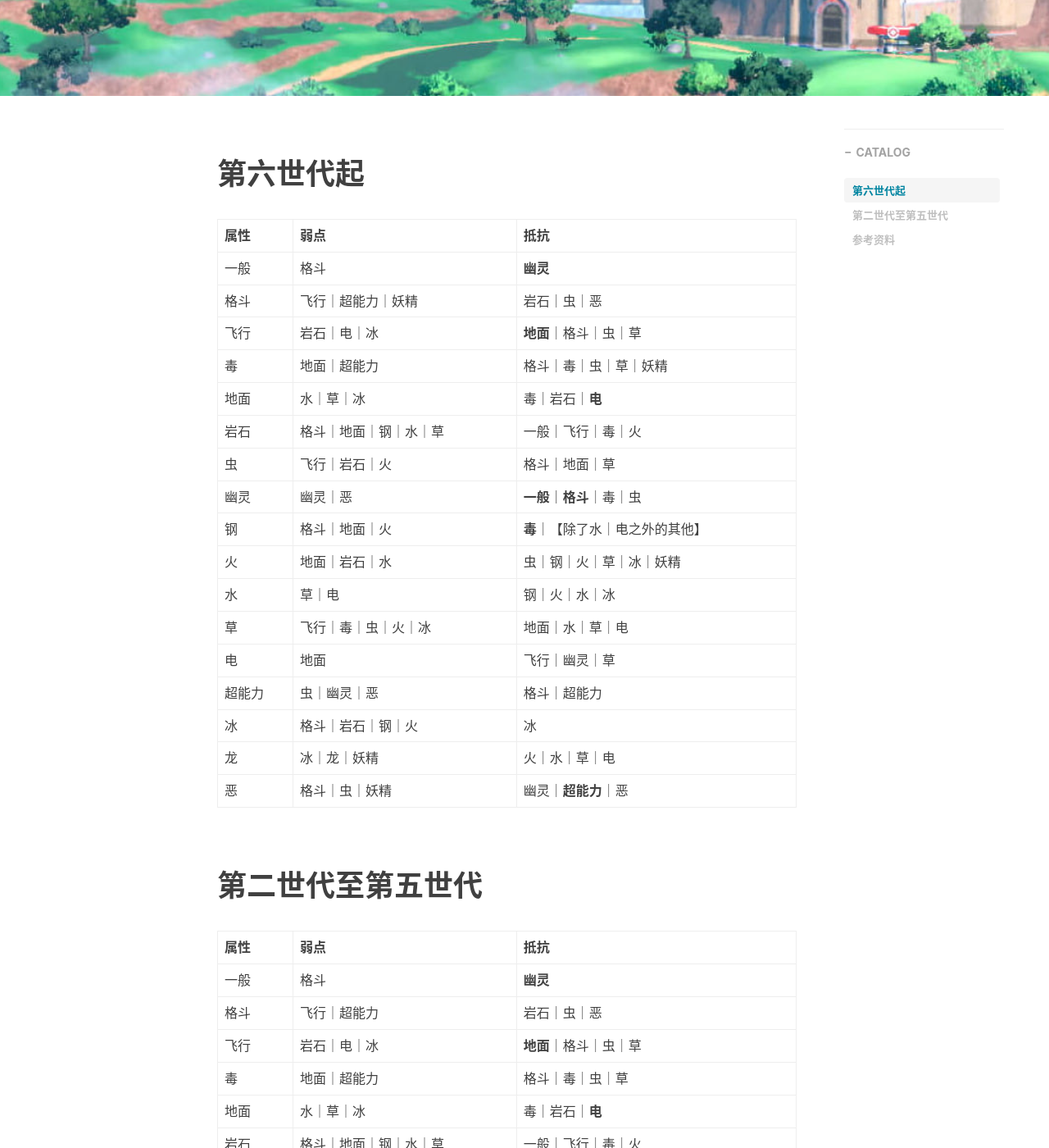
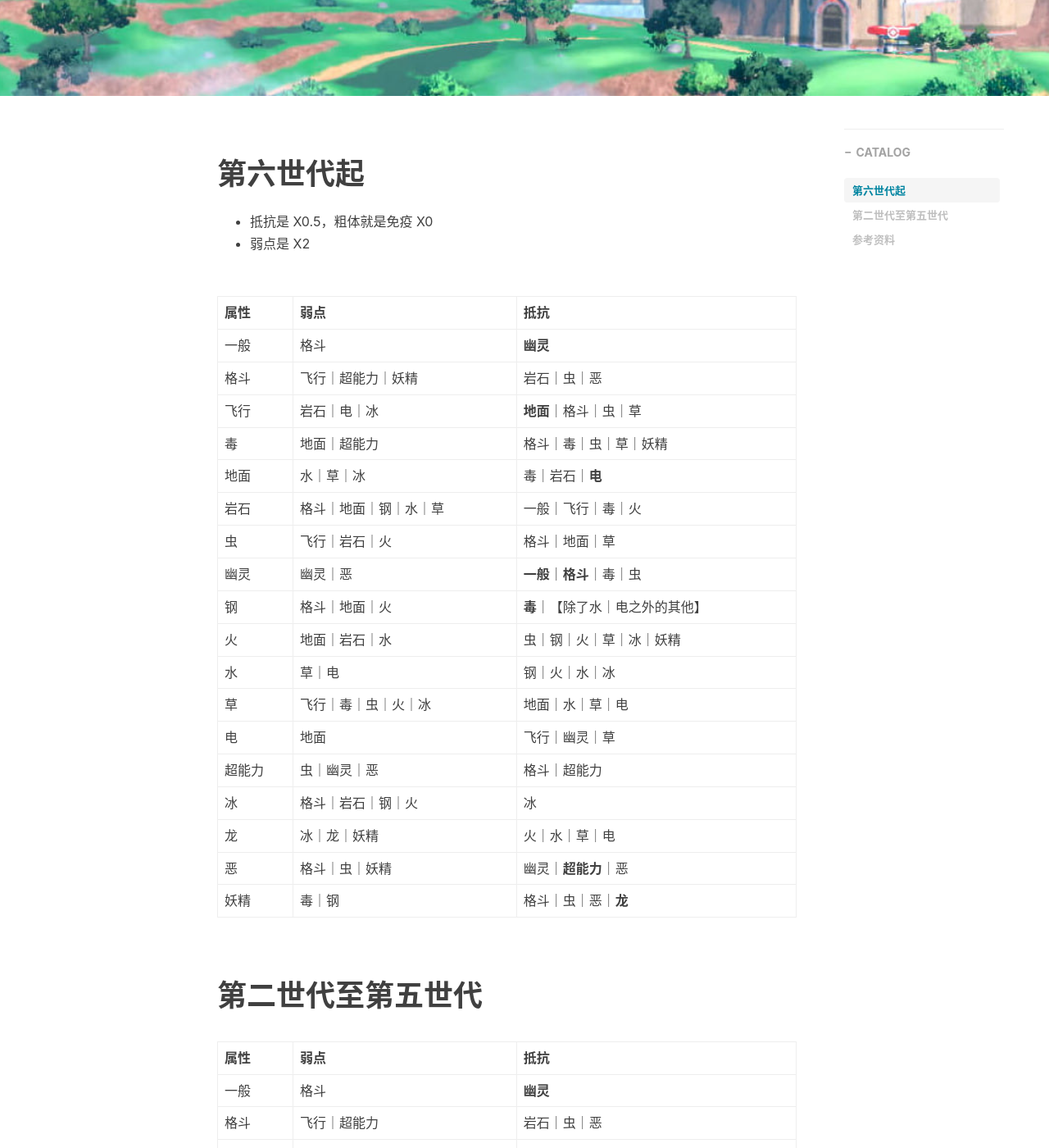
Before and after one commit to tongg112/tongg112.github.io, a Jekyll site: the page built from _posts/2022-10-13-pokemon.md, in a window 1280 px wide and 1400 px high, scrolled down 406 px. Shown: the whole window at 82% size. Built offline with Jekyll 4.4.1, drawn with Linux system fonts in a browser that asks for light colours; nearby versions of some CDN libraries; comment, search, counter and statistics services are not loaded.

Commit message:
pokemon: 更新第六世代，增加妖精

```diff
--- a/_posts/2022-10-13-pokemon.md
+++ b/_posts/2022-10-13-pokemon.md
@@ -11,6 +11,10 @@ comments: true
 ---
 
 # 第六世代起
+
+- 抵抗是 X0.5，粗体就是免疫 X0
+- 弱点是 X2
+
 
 | 属性   | 弱点                   | 抵抗                             |
 | ------ | ---------------------- | -------------------------------- |
@@ -31,6 +35,7 @@ comments: true
 | 冰     | 格斗｜岩石｜钢｜火     | 冰                               |
 | 龙     | 冰｜龙｜妖精           | 火｜水｜草｜电                   |
 | 恶     | 格斗｜虫｜妖精         | 幽灵｜**超能力**｜恶             |
+| 妖精     | 毒｜钢         | 格斗｜虫｜恶｜**龙**             |
 
 # 第二世代至第五世代
 
```
